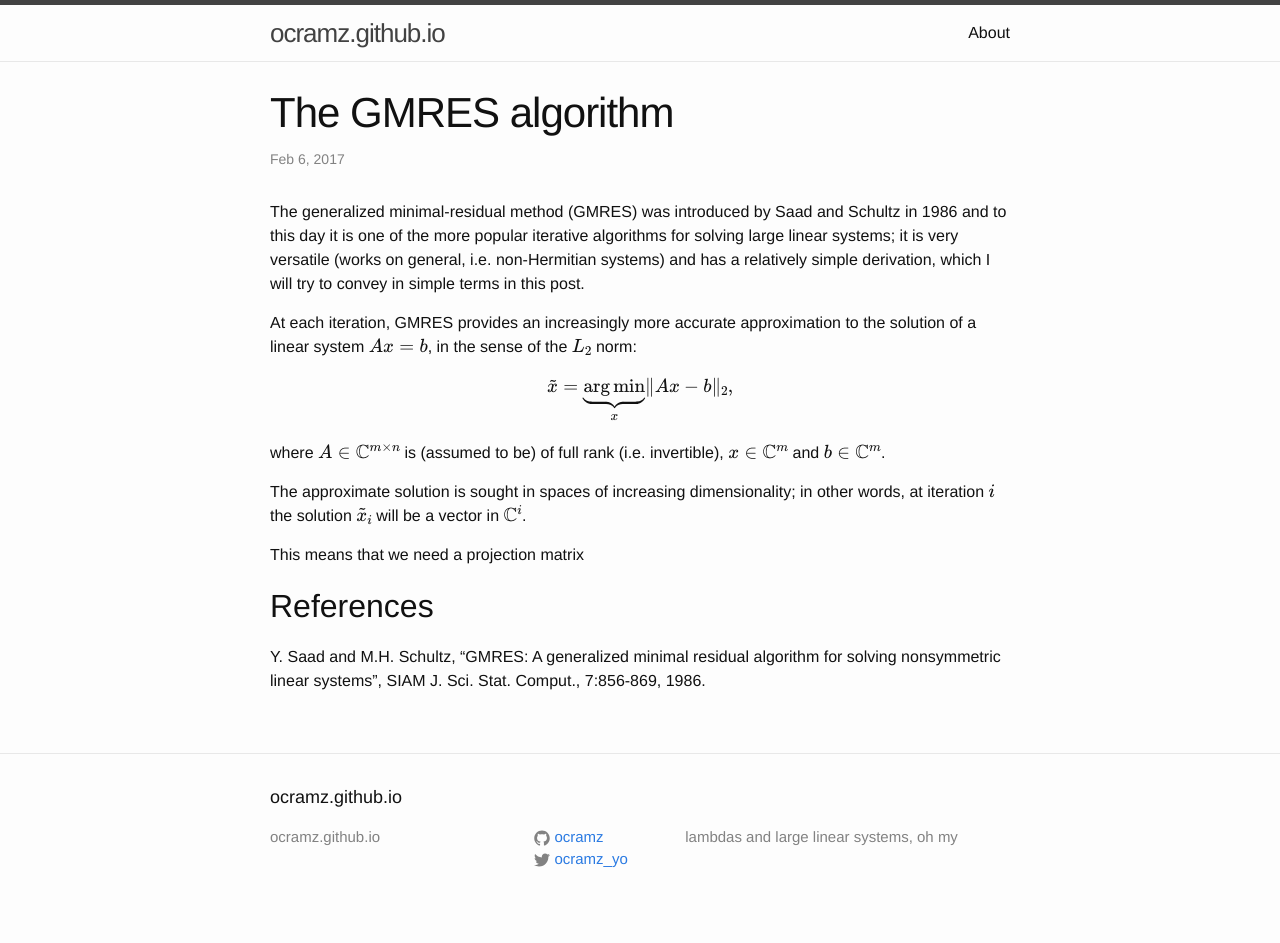
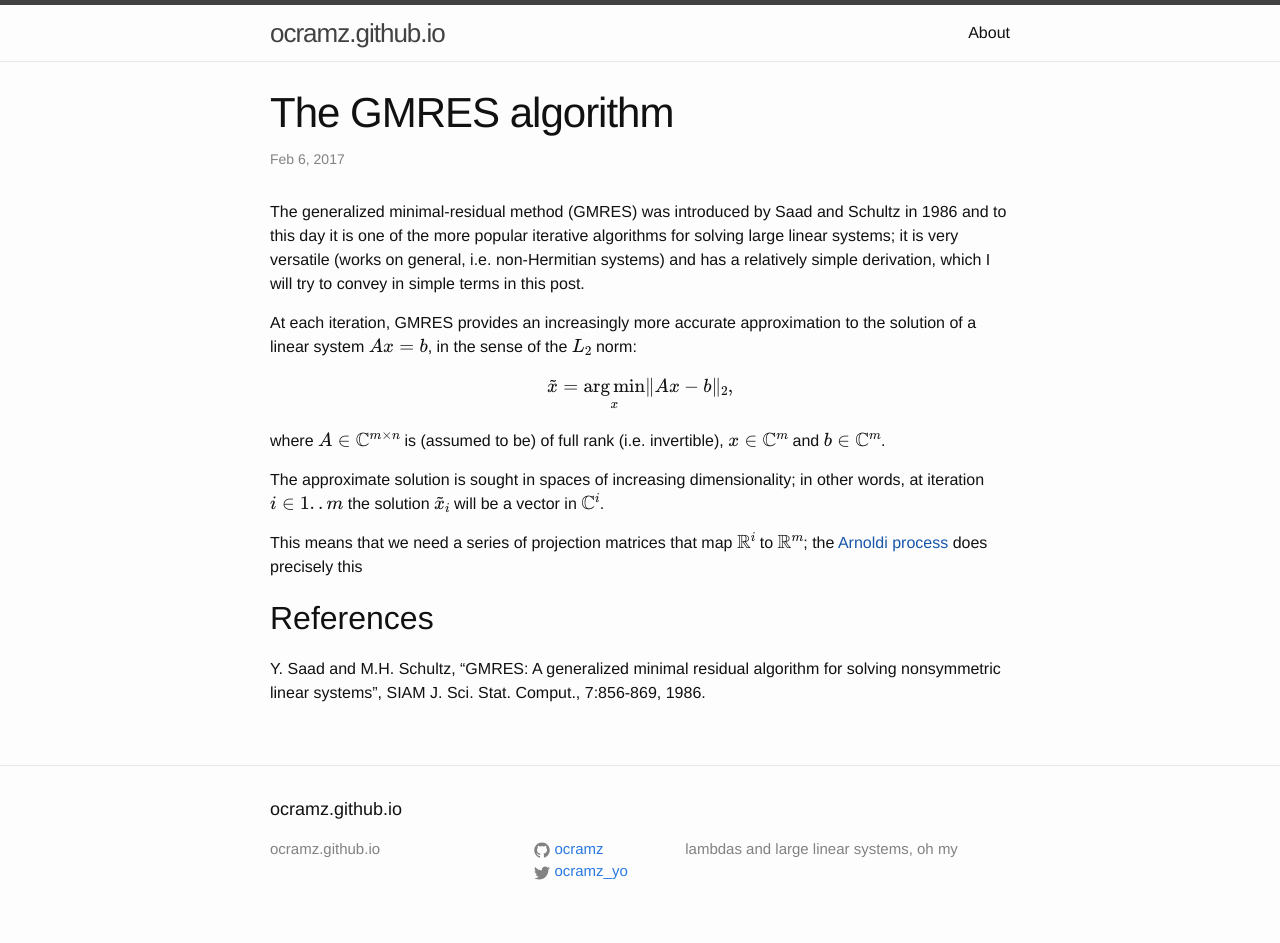
Before and after one commit to ocramz/ocramz.github.io, a Jekyll site: the page built from _posts/2017-02-06-gmres.markdown, in a window 1280 px wide. Built offline with Jekyll 4.4.1, drawn with Linux system fonts in a browser that asks for light colours; formulas are drawn with MathJax 3.

Commit message:
blog update

```diff
--- a/_posts/2017-02-06-gmres.markdown
+++ b/_posts/2017-02-06-gmres.markdown
@@ -10,14 +10,14 @@ The generalized minimal-residual method (GMRES) was introduced by Saad and Schul
 At each iteration, GMRES provides an increasingly more accurate approximation to the solution of a linear system $$A x = b$$, in the sense of the $$L_2$$ norm:
 
 $$
-\tilde{x} = \underbrace{\arg \min}_{x} \| A x - b \|_2,
+\tilde{x} = \underset{x}{\arg \min} \| A x - b \|_2,
 $$
 
 where $$A \in \mathbb{C}^{m \times n}$$ is (assumed to be) of full rank (i.e. invertible), $$x \in \mathbb{C}^m$$ and $$b \in \mathbb{C}^m$$.
 
-The approximate solution is sought in spaces of increasing dimensionality; in other words, at iteration $$i$$ the solution $$\tilde{x}_i$$ will be a vector in $$\mathbb{C}^i$$.
+The approximate solution is sought in spaces of increasing dimensionality; in other words, at iteration $$i \in {1 .. m}$$ the solution $$\tilde{x}_i$$ will be a vector in $$\mathbb{C}^i$$.
 
-This means that we need a projection matrix
+This means that we need a series of projection matrices that map $$\mathbb{R}^i$$ to $$\mathbb{R}^m$$; the [Arnoldi process]() does precisely this
 
 
 
```
Also changed, not shown: 2 other files.
